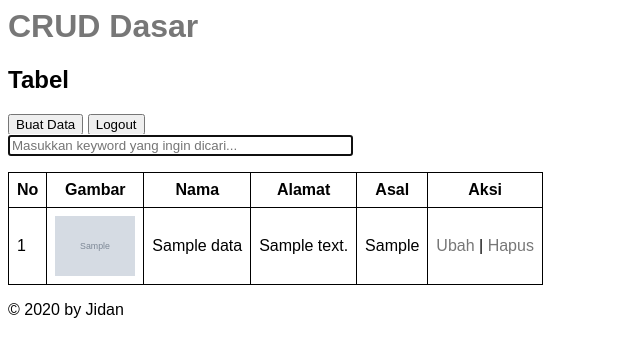
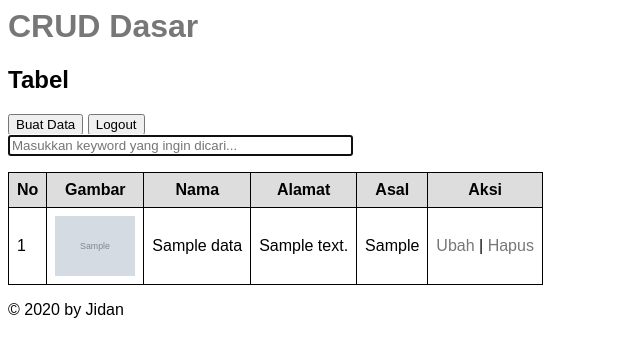
Before and after one commit to jidansatriakusumah/crud-dasar, a PHP site: page / in a window 1280 px wide. Shown: the top 357 px of the page, without its empty margins (0-640 px from the left). Run offline with PHP 8.4, Linux system fonts and the light colour scheme; the visitor is signed in with stand-in values (Sample User, id 1); tables that the repository leaves empty or names only in its code hold one stand-in row (values such as "Sample post"); grey boxes marked "Sample" are stand-in pictures.

Commit message:
Perbaikan bug pada tabel di index.php

```diff
--- a/index.php
+++ b/index.php
@@ -37,20 +37,20 @@ if (isset($_GET["cari"])) {
   </form>
   <div id="data-table">
     <table>
+      <thead>
         <tr>
-        <thead>
           <th>No</th>
           <th>Gambar</th>
           <th>Nama</th>
           <th>Alamat</th>
           <th>Asal</th>
           <th>Aksi</th>
+        </tr>
       </thead>
-      </tr>
+      <tbody>
         <?php $i = 1 ?>
         <?php while ($user_data = mysqli_fetch_array($result)) { ?>
           <tr>
-          <tbody>
             <td><?= $i ?></td>
             <td><?php if (!empty($user_data['data_gambar'])) {
                   echo "<img src='file-gambar/" . $user_data["data_gambar"] . "' style='height : 60px;'>";
@@ -62,10 +62,10 @@ if (isset($_GET["cari"])) {
               <a href="update.php?id=<?= $user_data["data_id"] ?>&data_gambar=<?= $user_data["data_gambar"]; ?>">Ubah</a> |
               <a href="delete.php?id=<?= $user_data["data_id"] ?>&data_gambar=<?= $user_data["data_gambar"]; ?>">Hapus</a>
             </td>
-          </tbody>
           </tr>
           <?php $i++; ?>
         <?php } ?>
+      </tbody>
     </table>
   </div>
 
--- a/style/style.css
+++ b/style/style.css
@@ -16,6 +16,10 @@ td, th {
   padding: 8px;
 }
 
-tr:nth-child(even) {
+thead > tr {
+  background-color: #ddd;
+}
+
+/* tr:nth-child(even) {
   background-color: #dddddd;
-}
+}  */
```
Lines whose indentation alone changed are shown as unchanged.
